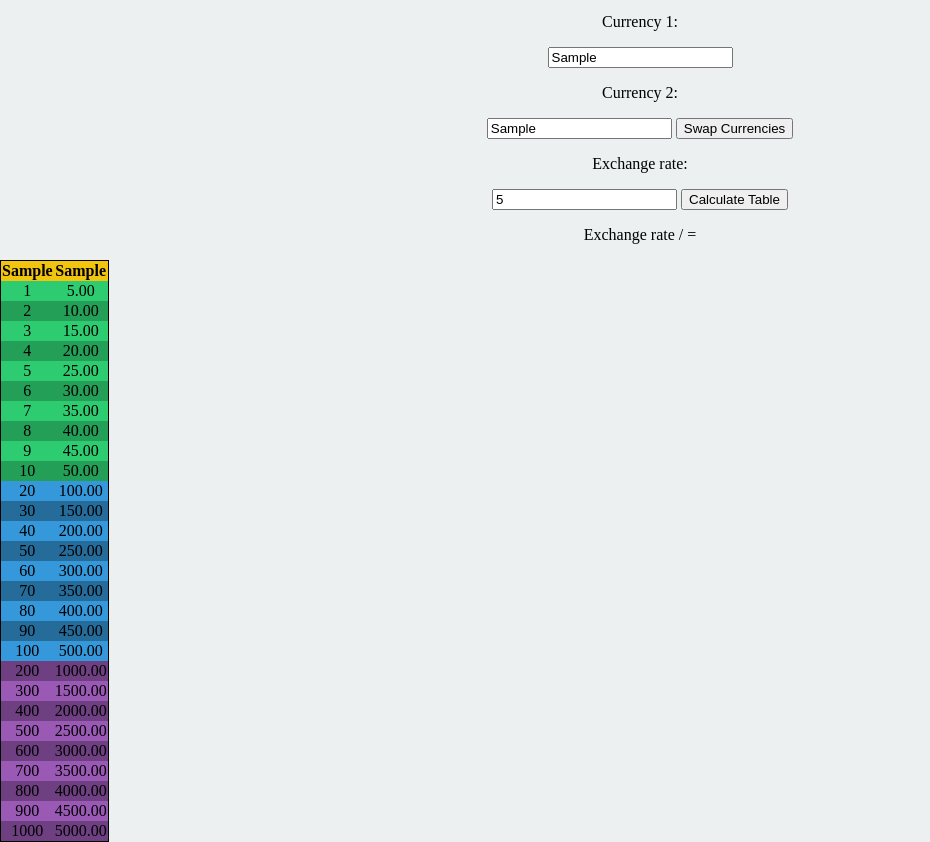
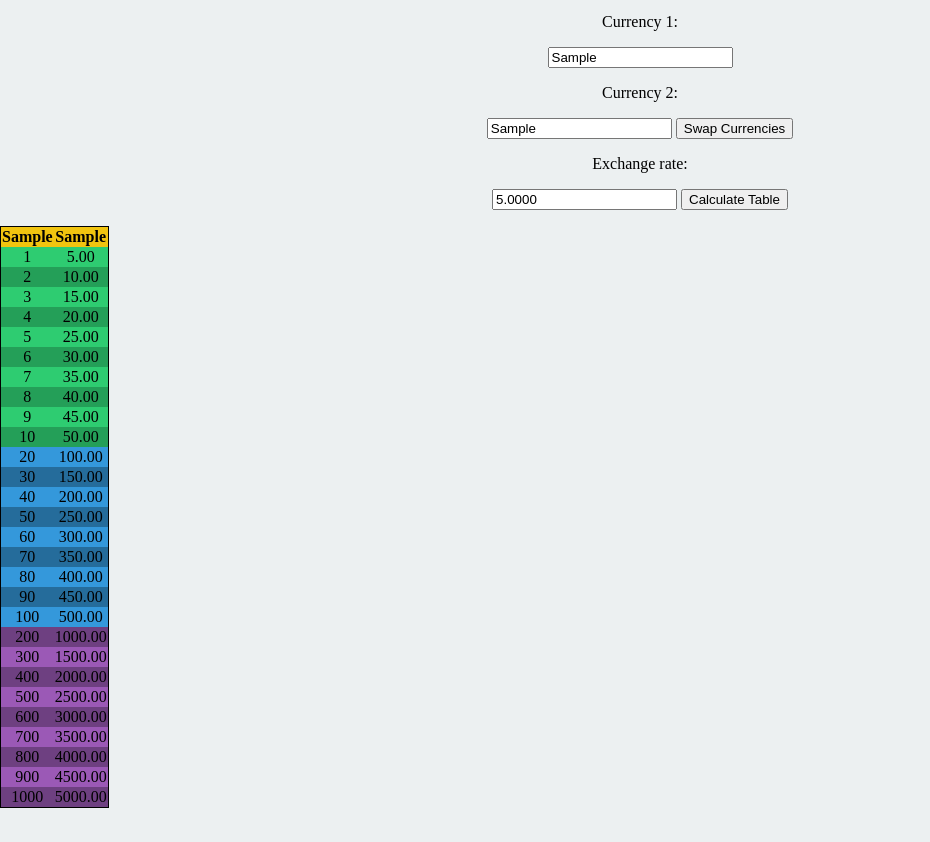
Before and after one commit to realjero/wbs_currency_calculator, a website with bundled scripts: page index.html in a window 1280 px wide. Both pictures are taken after typing "Sample", "Sample", "5" into the empty fields and a click on the button "Calculate Table". Shown: the part 101-943 px from the top of the page, without its empty margins (0-930 px from the left). After the commit the page ends 909 px from the top, so only its background shows below. Built offline with nearby package versions, Linux system fonts and the light colour scheme.

Commit message:
added fixed length of exchange rate input

```diff
--- a/index.html
+++ b/index.html
@@ -24,7 +24,7 @@
         <input type="number" step="0.01" id="exchange_rate">
         <button id="calculate_table">Calculate Table</button>
 
-        <p id="exchange_rate_label">Exchange rate  /  = </p>
+        <p id="exchange_rate_label"></p>
     </div>
     <div>
         <table id="currency_table">
--- a/scripts/calculator.ts
+++ b/scripts/calculator.ts
@@ -11,13 +11,14 @@ document.addEventListener('DOMContentLoaded', () => {
 
         curr1.value = curr2.value;
         curr2.value = temp;
-        exchange_rate.value = String(1 / +exchange_rate.value);
+        exchange_rate.value = String((1 / +exchange_rate.value).toFixed(4));
 
         document.getElementById('exchange_rate_label').textContent = 'Exchange rate ' + curr1.value + ' / ' + curr2.value + ' = ' + (+exchange_rate.value).toFixed(4);
         buildTable(table, curr1, curr2, exchange_rate);
     });
 
     document.getElementById("calculate_table").addEventListener('click', () => {
+        exchange_rate.value = String((+exchange_rate.value).toFixed(4));
         buildTable(table, curr1, curr2, exchange_rate);
     });
 });
```
